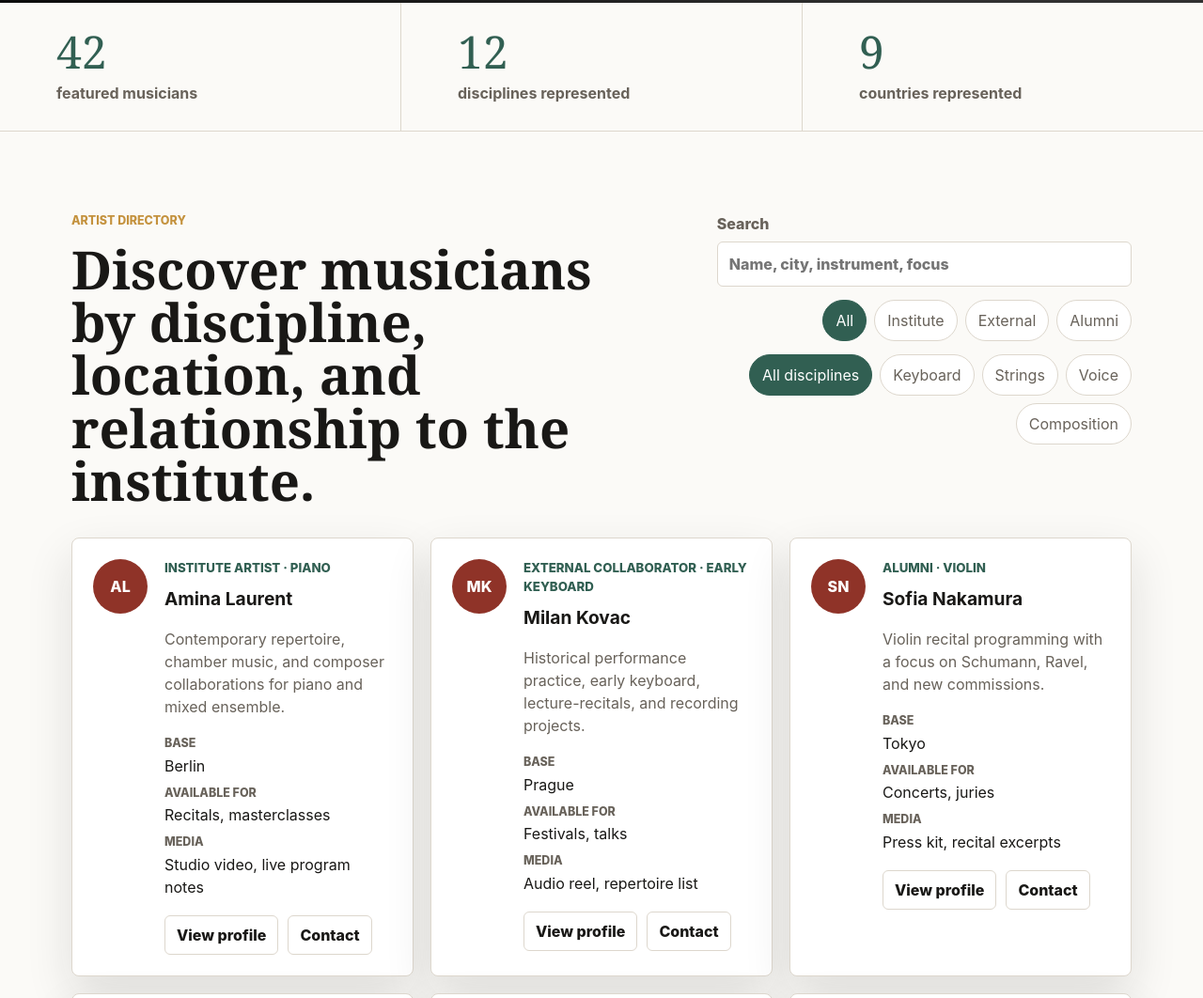
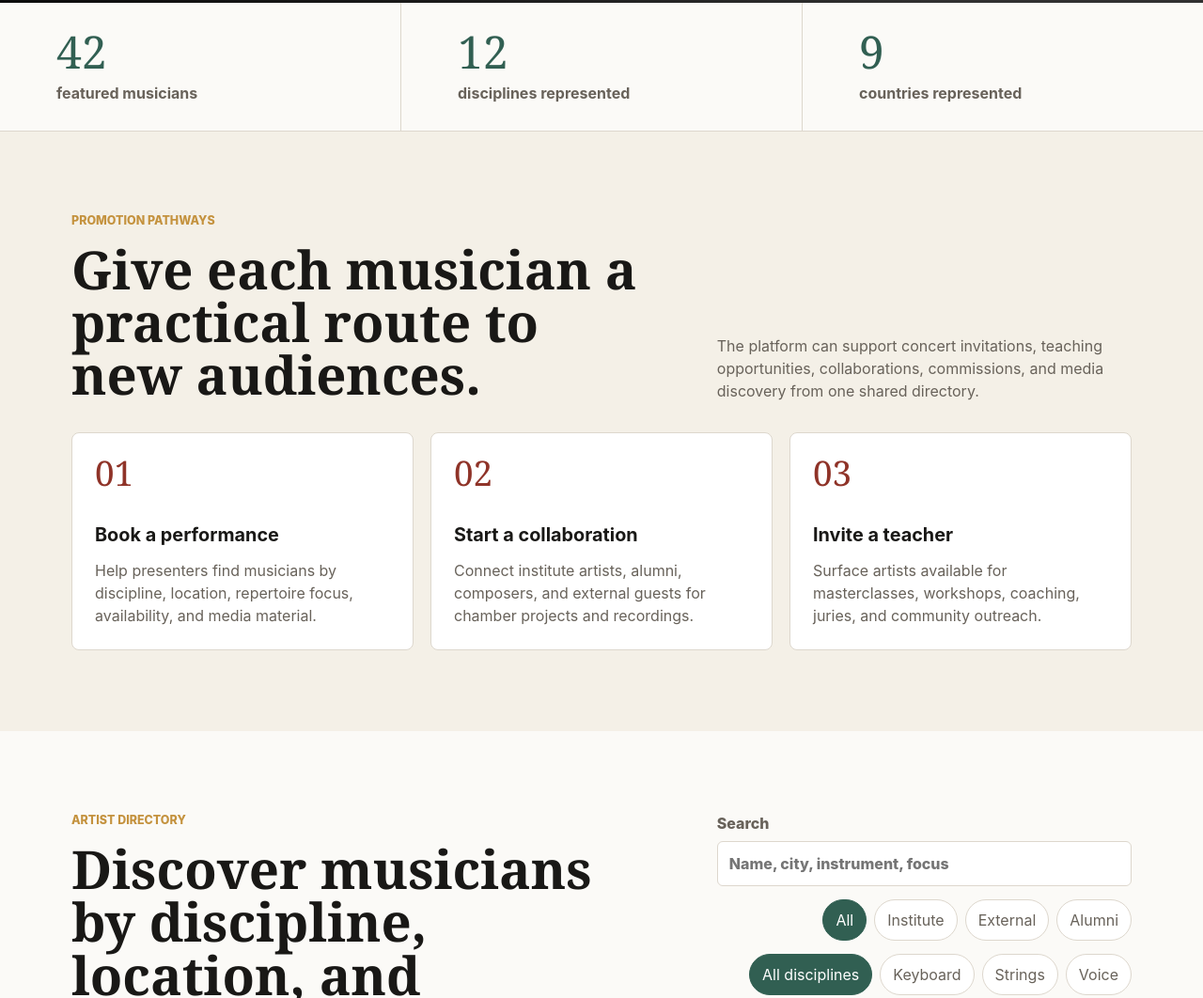
Before and after one commit to AnAdisorn/PianoWebsite, a plain HTML site: page index.html in a window 1280 px wide. Shown: the part 1034-2096 px from the top of the page at 94% size. Drawn offline with Linux system fonts and the light colour scheme; grey boxes are pictures that could not be loaded.

Commit message:
Add promotion pathways section

```diff
--- a/index.html
+++ b/index.html
@@ -52,6 +52,7 @@
         <span>Music Circle</span>
       </a>
       <nav class="nav-links" aria-label="Site sections">
+        <a href="#pathways">Pathways</a>
         <a href="#musicians">Musicians</a>
         <a href="#events">Events</a>
         <a href="#submit">Submit</a>
@@ -88,6 +89,35 @@
         <div>
           <span class="metric">9</span>
           <span class="metric-label">countries represented</span>
+        </div>
+      </section>
+
+      <section class="section pathways" id="pathways" aria-labelledby="pathways-title">
+        <div class="section-heading compact-heading">
+          <div>
+            <p class="eyebrow">Promotion pathways</p>
+            <h2 id="pathways-title">Give each musician a practical route to new audiences.</h2>
+          </div>
+          <p>
+            The platform can support concert invitations, teaching opportunities, collaborations, commissions, and media discovery from one shared directory.
+          </p>
+        </div>
+        <div class="pathway-grid" aria-label="Promotion pathways">
+          <article class="pathway-item">
+            <span class="pathway-number">01</span>
+            <h3>Book a performance</h3>
+            <p>Help presenters find musicians by discipline, location, repertoire focus, availability, and media material.</p>
+          </article>
+          <article class="pathway-item">
+            <span class="pathway-number">02</span>
+            <h3>Start a collaboration</h3>
+            <p>Connect institute artists, alumni, composers, and external guests for chamber projects and recordings.</p>
+          </article>
+          <article class="pathway-item">
+            <span class="pathway-number">03</span>
+            <h3>Invite a teacher</h3>
+            <p>Surface artists available for masterclasses, workshops, coaching, juries, and community outreach.</p>
+          </article>
         </div>
       </section>
 
--- a/styles.css
+++ b/styles.css
@@ -223,6 +223,15 @@ h1 {
   margin-bottom: 32px;
 }
 
+.compact-heading {
+  align-items: end;
+}
+
+.compact-heading > p {
+  margin: 0;
+  color: var(--muted);
+}
+
 h2 {
   max-width: 900px;
   margin: 0;
@@ -230,6 +239,42 @@ h2 {
   font-size: clamp(2rem, 4.4vw, 4.2rem);
   line-height: 1;
   letter-spacing: 0;
+}
+
+.pathways {
+  background: #f4f0e7;
+}
+
+.pathway-grid {
+  display: grid;
+  grid-template-columns: repeat(3, minmax(0, 1fr));
+  gap: 18px;
+}
+
+.pathway-item {
+  padding: 24px;
+  border: 1px solid var(--line);
+  border-radius: 8px;
+  background: #fff;
+}
+
+.pathway-number {
+  display: inline-flex;
+  margin-bottom: 34px;
+  color: var(--accent);
+  font-family: Georgia, "Times New Roman", serif;
+  font-size: 2.3rem;
+  line-height: 1;
+}
+
+.pathway-item h3 {
+  margin: 0 0 10px;
+  font-size: 1.24rem;
+}
+
+.pathway-item p {
+  margin: 0;
+  color: var(--muted);
 }
 
 .directory-tools {
@@ -495,6 +540,7 @@ select {
   .section-heading,
   .split-section,
   .submission,
+  .pathway-grid,
   .artist-grid {
     grid-template-columns: 1fr;
   }
```
